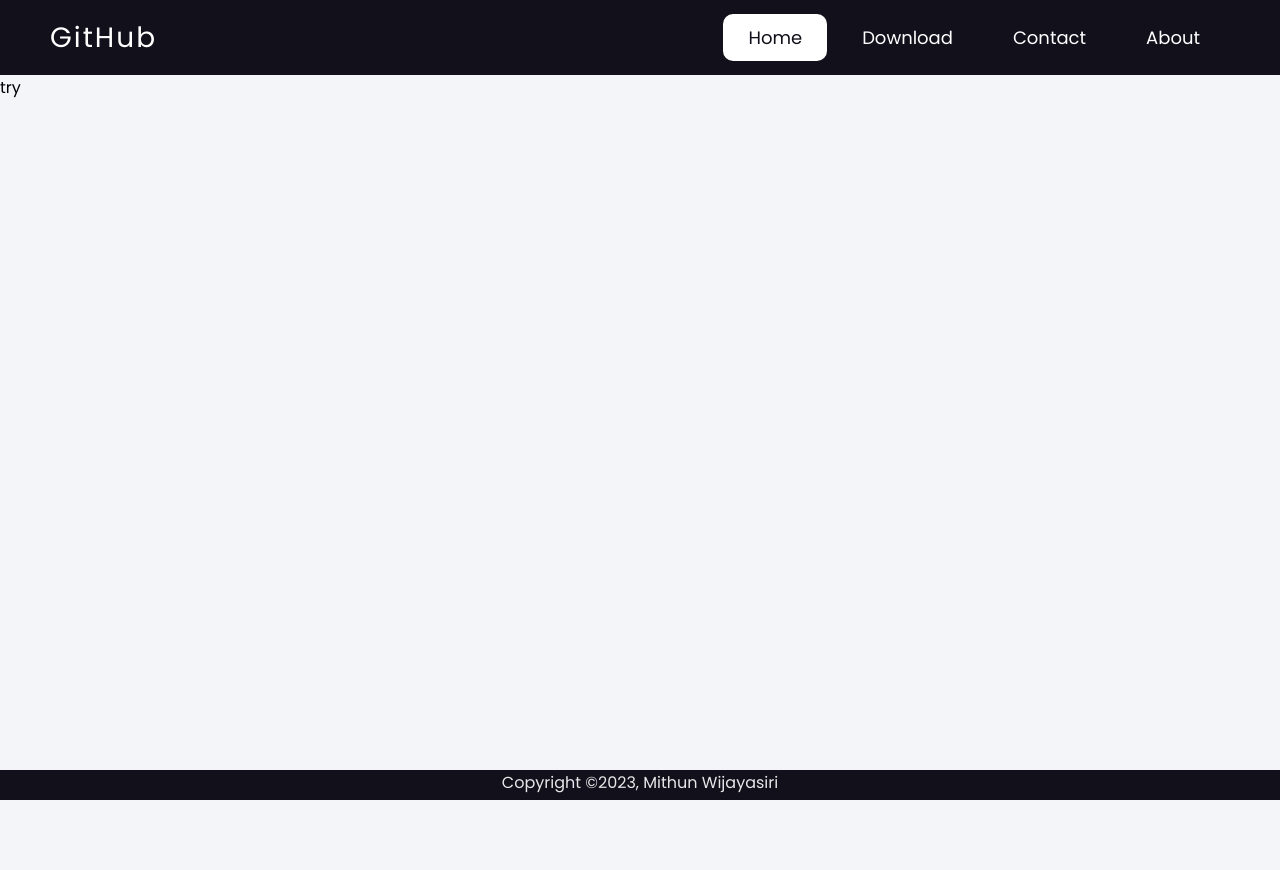
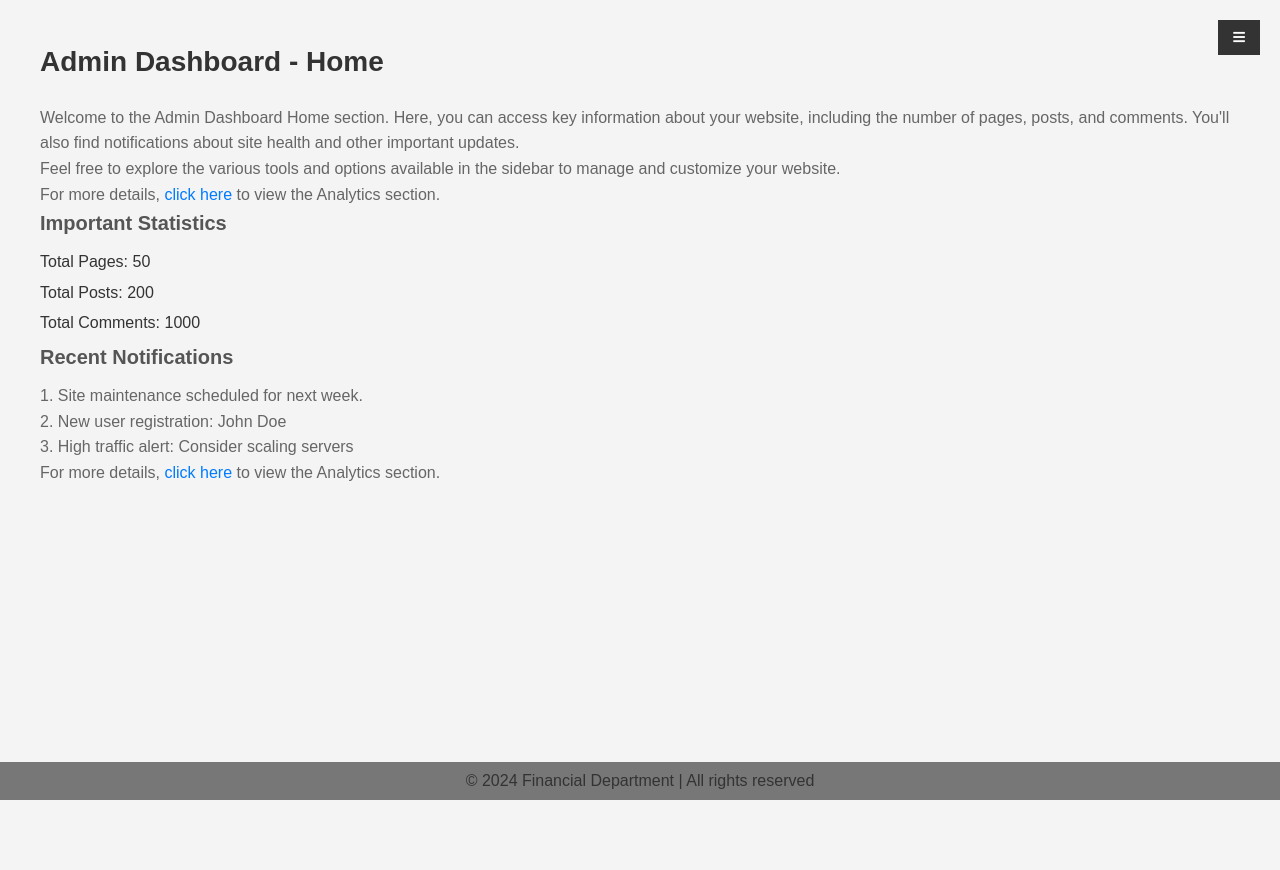
Before and after one commit to Bordamontejobertken/Finance, a PHP site: page / in a window 1280 px wide. Before the commit the page ends 800 px from the top, so only its background shows below. Run offline with PHP 8.4, Linux system fonts and the light colour scheme; some libraries are stand-ins or nearby versions.

Commit message:
plus 1 js

```diff
--- /dev/null
+++ b/finance.js
@@ -0,0 +1,12 @@
+
+function toggleSidebar() {
+    const sidebar = document.getElementById('sidebar');
+    const content = document.getElementById('content');
+    if (sidebar.style.left === "-200px") {
+      sidebar.style.left = "0";
+      content.style.marginLeft = "200px";
+    } else {
+      sidebar.style.left = "-200px";
+      content.style.marginLeft = "0";
+    }
+  }
--- a/index.php
+++ b/index.php
@@ -2,50 +2,52 @@
 <html lang="en">
 <head>
     <meta charset="UTF-8">
-    <title>Simple Page</title>
+    <meta name="viewport" content="width=device-width, initial-scale=1.0">
+    <script src="https://kit.fontawesome.com/edd0240440.js" crossorigin="anonymous"></script>
+    <link rel="stylesheet" href="https://cdnjs.cloudflare.com/ajax/libs/font-awesome/5.15.3/css/all.min.css">
     <link rel="stylesheet" href="style.css">
+    <script src="finance.js"></script>
+    <title>Finance Dashboard</title>
 </head>
+
 <body>
-    <header>
-        <div class="logo">GitHub</div>
-        <div class="hamburger">
-            <div class="line"></div>
-            <div class="line"></div>
-            <div class="line"></div>
-        </div>
-        <nav class="nav-bar">
-            <ul>
-                <li><a href="" class="active">Home</a></li>
-                <li><a href="">Download</a></li>
-                <li><a href="">Contact</a></li>
-                <li><a href="">About</a></li>
-            </ul>
-        </nav>
-        </div>
-    </header>
+<div id="sidebar">
+    <h2>Financial Dashboard</h2>
+    <ul>
+      <li><a href="adminHome.php"><i class="fas fa-home"></i> Home</a></li>
+      <li><a href="adminAnalytics.php"><i class="fas fa-chart-line"></i> Analytics</a></li>
+      <li><a href="adminUser.php"><i class="fas fa-user-cog"></i> Customer Management</a></li>
+      <li><a href="adminAM.php"><i class="fas fa-user-circle"></i> Account Management</a>
+      <li><a href="signup.php"><i class="fas fa-sign-out-alt"></i> Sign Out</a></li>
+    </ul>
+  </div>
+  <div id="content">
+  <button id="menu-btn" onclick="toggleSidebar()"><i class="fas fa-bars"></i></button>
 
-    <main>
-               try
+<div id="content">
+    <h1>Admin Dashboard - Home</h1>
+    <p>Welcome to the Admin Dashboard Home section. Here, you can access key information about your website, including the number of pages, posts, and comments. You'll also find notifications about site health and other important updates.</p>
+    <p>Feel free to explore the various tools and options available in the sidebar to manage and customize your website.</p>
+    <p>For more details, <a href="adminAnalytics.php">click here</a> to view the Analytics section.</p>
 
-    </main>
+    <h2>Important Statistics</h2>
+    <ul>
+      <li>Total Pages: 50</li>
+      <li>Total Posts: 200</li>
+      <li>Total Comments: 1000</li>
+    </ul>
+    <h2>Recent Notifications</h2>
+    <p>1. Site maintenance scheduled for next week.</p>
+    <p>2. New user registration: John Doe</p>
+    <p>3. High traffic alert: Consider scaling servers</p>
+    <p>For more details, <a href="adminAnalytics.php">click here</a> to view the Analytics section.</p>
 
-    <script>
-        hamburger = document.querySelector(".hamburger");
 
-        hamburger.onclick = function () {
-            navBar = document.querySelector(".nav-bar");
-            navBar.classList.toggle("active");
-        }
+</div>
+</div>
+<footer>
+      <p>&copy; 2024 Financial Department | All rights reserved</p>
+</footer>
+</body>
 
-        hamburger.classList.toggle("active");
-    </script>
-
-    <footer>
-        <div class="footerContainer">
-            <div class="footerBottom">
-                <p>Copyright &copy;2023, Mithun Wijayasiri</p>
-            </div>
-        </div>
-    </footer>
-
-</body>
+</html>
--- a/style.css
+++ b/style.css
@@ -1,144 +1,168 @@
-
-@import url('https://fonts.googleapis.com/css2?family=Poppins&display=swap');
-* {
+*{
     margin: 0;
     padding: 0;
     box-sizing: border-box;
-    list-style: none;
-    text-decoration: none;
-    font-family: "Poppins";
 }
 
 body {
-    background: #f3f5f9;
-    min-height: 100vh;
-}
-
-header {
-    width: 100%;
-    height: 75px;
-    background: #11101b;
-    display: flex;
-    align-items: center;
-    justify-content: space-between;
-    padding: 0 100px;
-}
-
-.logo {
-    color: #fff;
-    font-size: 28px;
-    font-weight: 400;
-    /* text-transform: uppercase; */
-    letter-spacing: 2px;
-}
-
-.hamburger{
-    display: none;
-}
-
-.nav-bar ul {
+    font-family: Arial, sans-serif;
+    margin: 0;
+    padding: 0;
     display: flex;
 }
 
-.nav-bar ul li a {
-    display: block;
+#sidebar {
+    background: #333;
     color: #fff;
-    font-size: 18px;
-    font-weight: 300;
-    padding: 10px 25px;
-    border-radius: 10px;
-    margin: 0 5px;
-    transition: all 0.3s ease;
+    width: 200px;
+    height: 100vh;
+    padding: 20px;
+    position: fixed;
+    top: 0;
+    left: -200px;
+    transition: left 0.3s;
 }
 
-.nav-bar ul li a:hover {
-    background: #fff;
-    color: #11101b;
+#content {
+    flex: 1;
+    padding: 20px;
+    transition: margin-left 0.3s;
 }
 
-.nav-bar ul li a.active {
-    background: #fff;
-    color: #11101b;
+.user-management-container {
+    background-color: #fff;
+    padding: 20px;
+    border-radius: 5px;
+    box-shadow: 0 0 10px rgba(0, 0, 0, 0.1);
+    margin-bottom: 20px;
+  }
+  .user-management-table {
+    width: 100%;
+    border-collapse: collapse;
+  }
+  .user-management-table th, .user-management-table td {
+    border: 1px solid #ddd;
+    padding: 8px;
+    text-align: left;
   }
 
-@media only screen and (max-width: 1320px) {
-    header {
-        padding: 0 50px;
-    }
+#sidebar h2 {
+    font-size: 24px;
+    margin-bottom: 20px;
 }
 
-@media only screen and (max-width: 1100px) {
-    header {
-        padding: 0 30px;
-    }
+#sidebar ul {
+    list-style-type: none;
+    padding: 0;
+    margin: 0;
 }
 
-@media only screen and (max-width: 900px) {
-    .hamburger{
-        display: block;
-        cursor: pointer;
+#sidebar ul li {
+    margin-bottom: 10px;
 }
 
-    .hamburger .line {
-        width: 30px;
-        height: 3px;
-        background: #fff;
-        margin: 6px 0;
-        transition: 0.3s;
-    }
-    .nav-bar {
-        height: 0px;
-        position: absolute;
-        top: 80px;
-        left: 0;
-        right: 0;
-        width: 100vw;
-        background: #11101b;
-        transition: 0.4s;
-        overflow: hidden;
+#sidebar ul li a {
+    color: #fff;
+    text-decoration: none;
+    display: block;
+    padding: 10px;
+    border-radius: 5px;
+    transition: background 0.3s;
 }
 
-    .nav-bar.active {
-        height: 350px;
+  #sidebar ul li a:hover {
+    background: #555;
 }
 
-    .nav-bar ul {
-        display: block;
-        width: fit-content;
-        margin: 50px auto 0 auto;
-        text-align: center;
-        transition: 0.5s;
-        opacity: 0;
+#menu-btn {
+    background: #333;
+    color: #fff;
+    border: none;
+    padding: 10px 15px;
+    cursor: pointer;
+    position: absolute;
+    top: 20px;
+    right: 20px;
+    z-index: 1;
 }
 
-    .nav-bar.active ul {
-        opacity: 1;
+/* Update color and line height */
+#content {
+    padding: 20px;
+    background-color: #f4f4f4;  /* Light gray background for content */
+    color: #333; /* Update the text color */
+    line-height: 1.6; /* Set the line height for better readability */
+  }
+#content {
+    min-height: 100vh; /* Ensure the content fills the viewport height */
+    padding-bottom: 50px; /* Add padding at the bottom to create space for the footer */
   }
 
-    .nav-bar ul li a{
-        margin-bottom: 10px;
-        color: rgb(132, 127, 127);
-    }
+  #content h1 {
+    font-size: 28px; /* Increase the font size for the heading */
+    margin-bottom: 20px;
+    color: #333; /* Update the heading color */
   }
 
-/* footer design */
-footer {
-    /* sticky footer technique */
-    position: sticky;
-    top: 100%;
-    height: 30px;
-    /* sticky footer technique end */
-
-    background: #11101b;
-    color: #fff;
+  #content h2 {
+    font-size: 20px; /* Increase the font size for the subheading */
+    margin-bottom: 10px;
+    color: #555; /* Update the subheading color */
   }
 
-.footerContainer{
+  #content ul {
+    list-style: none;
+    padding: 0;
+    text-align: left; /* Reset text alignment for lists */
+  }
+
+  #content li {
+    margin-bottom: 5px;
+    font-size: 16px; /* Increase the font size for list items */
+  }
+
+  #content p {
+    font-size: 16px; /* Increase the font size for paragraphs */
+    color: #666; /* Update the paragraph text color */
+    text-align: left; /* Reset text alignment for paragraphs */
+  }
+
+  #content a {
+    color: #007bff;
+    text-decoration: none;
+  }
+
+  #content a:hover {
+    text-decoration: underline;
+  }
+
+
+
+.analytics-container {
+    background-color: #fff;
+    padding: 20px;
+    border-radius: 5px;
+    box-shadow: 0 0 10px rgba(0, 0, 0, 0.1);
+    margin-bottom: 20px;
+}
+
+.analytics-title {
+    font-size: 24px;
+    margin-bottom: 10px;
+    color: #333;
+}
+
+.analytics-metric {
+    font-size: 18px;
+    color: #555;
+  }
+
+  footer {
+    position: fixed;
+    bottom: 0;
     width: 100%;
-    /* padding: 20px; */
-    display: flex;
-    justify-content: center;
-    opacity: 0.9;
-    font-size: auto;
-    font-weight: 400;
+    background-color: #777; /* Lighter background color for the footer */
+    color: #333; /* Darker text color for the footer */
+    padding: 10px 20px;
+    text-align: center;
   }
```
Lines whose indentation alone changed are shown as unchanged.
